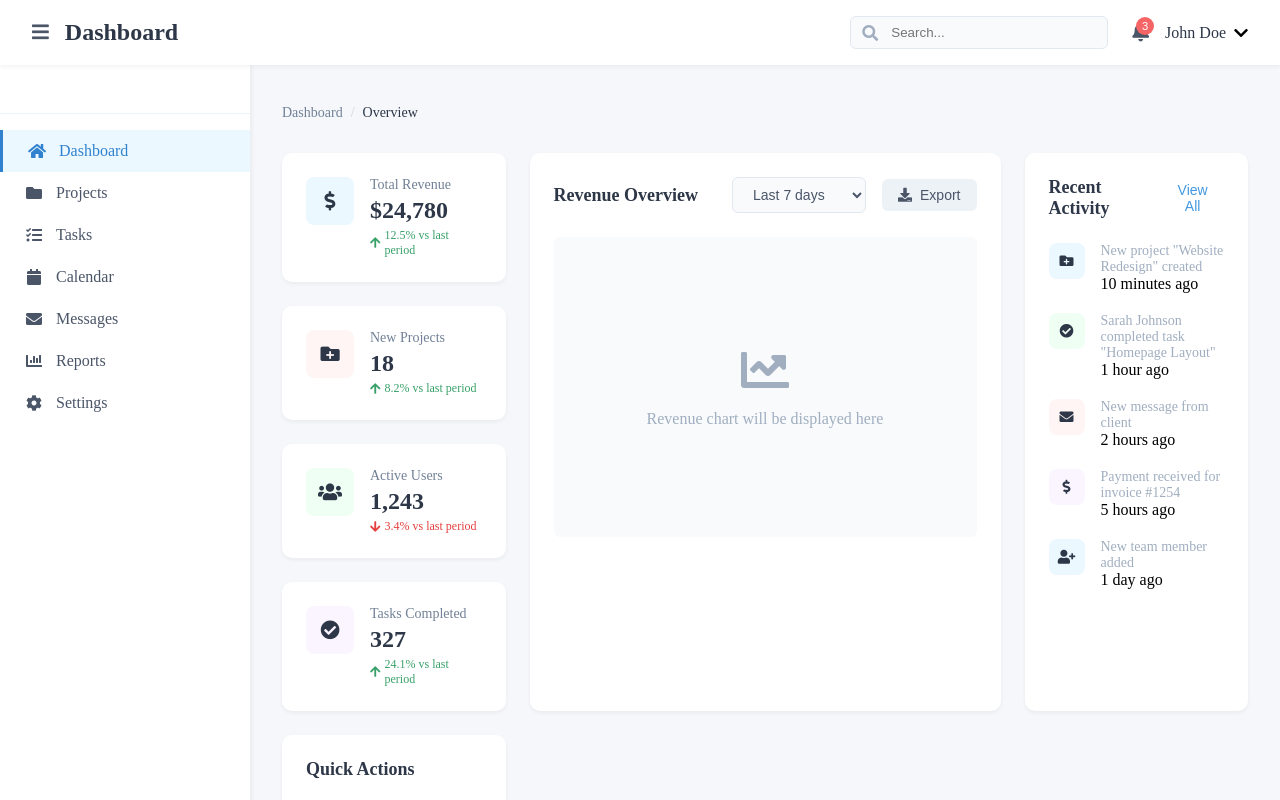
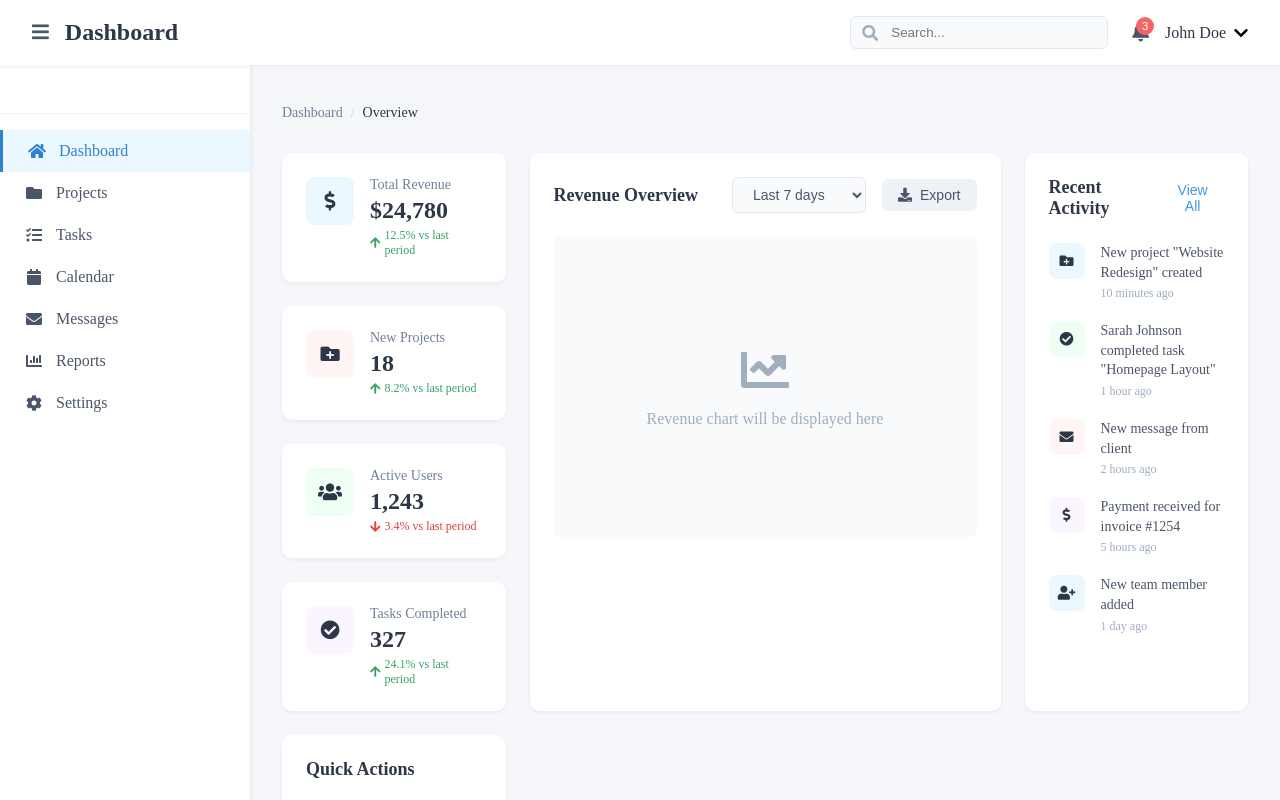
Before and after one commit to sasanedicbn/Mini-app, a Vue app in the folder Mini-app/: page /dashboard in a window 1280 px wide. Shown: the top 800 px of the page. Built offline with nearby package versions, Linux system fonts and the light colour scheme.

Commit message:
Clean code

```diff
--- a/Mini-app/src/components/Dashboard/DashboardHelpers/DashboardRecentActivity.vue
+++ b/Mini-app/src/components/Dashboard/DashboardHelpers/DashboardRecentActivity.vue
@@ -135,7 +135,13 @@ const activities = [
 
 .activity-text {
   font-size: 0.875rem;
-  ize: 0.75rem;
+  color: #4a5568;
+  margin: 0 0 0.25rem 0;
+  line-height: 1.4;
+}
+
+.activity-time {
+  font-size: 0.75rem;
   color: #a0aec0;
   margin: 0;
 }
```
